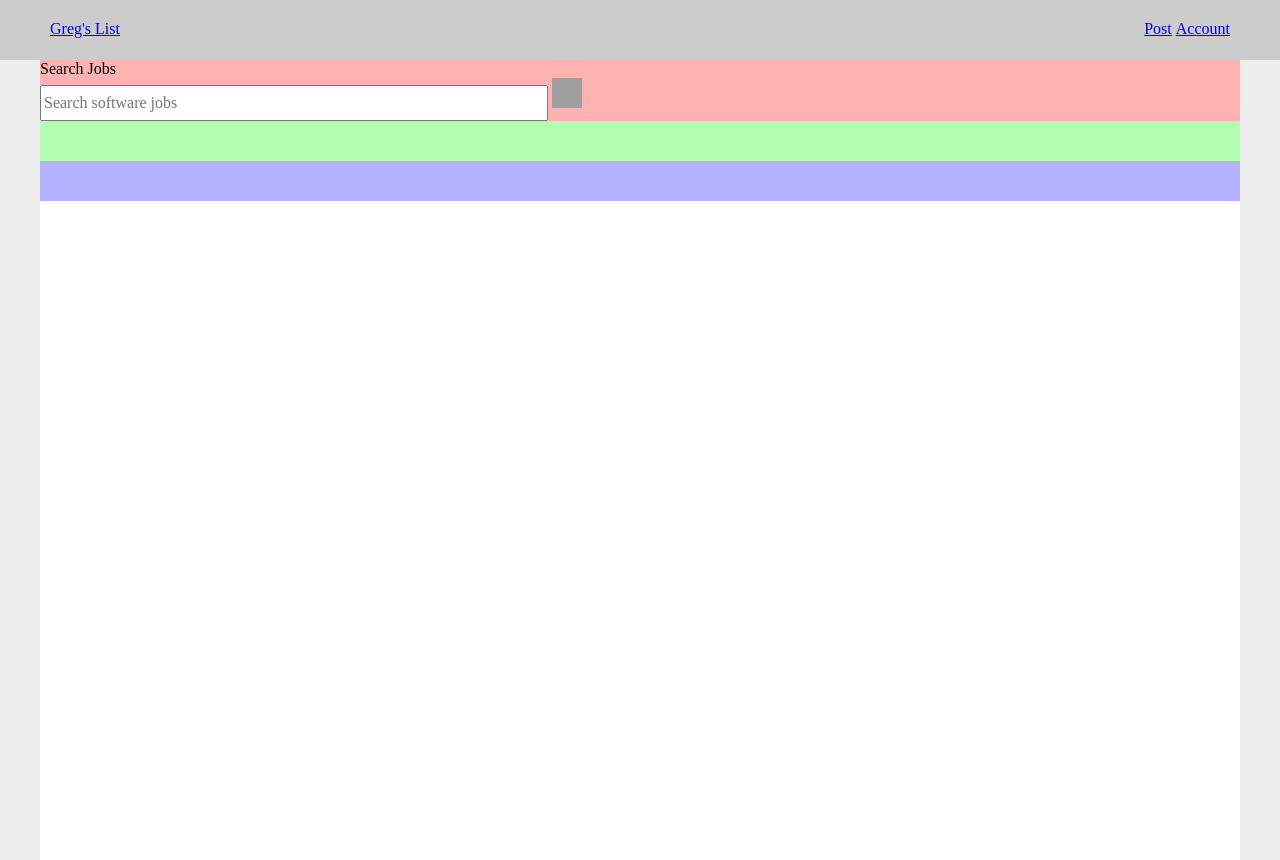
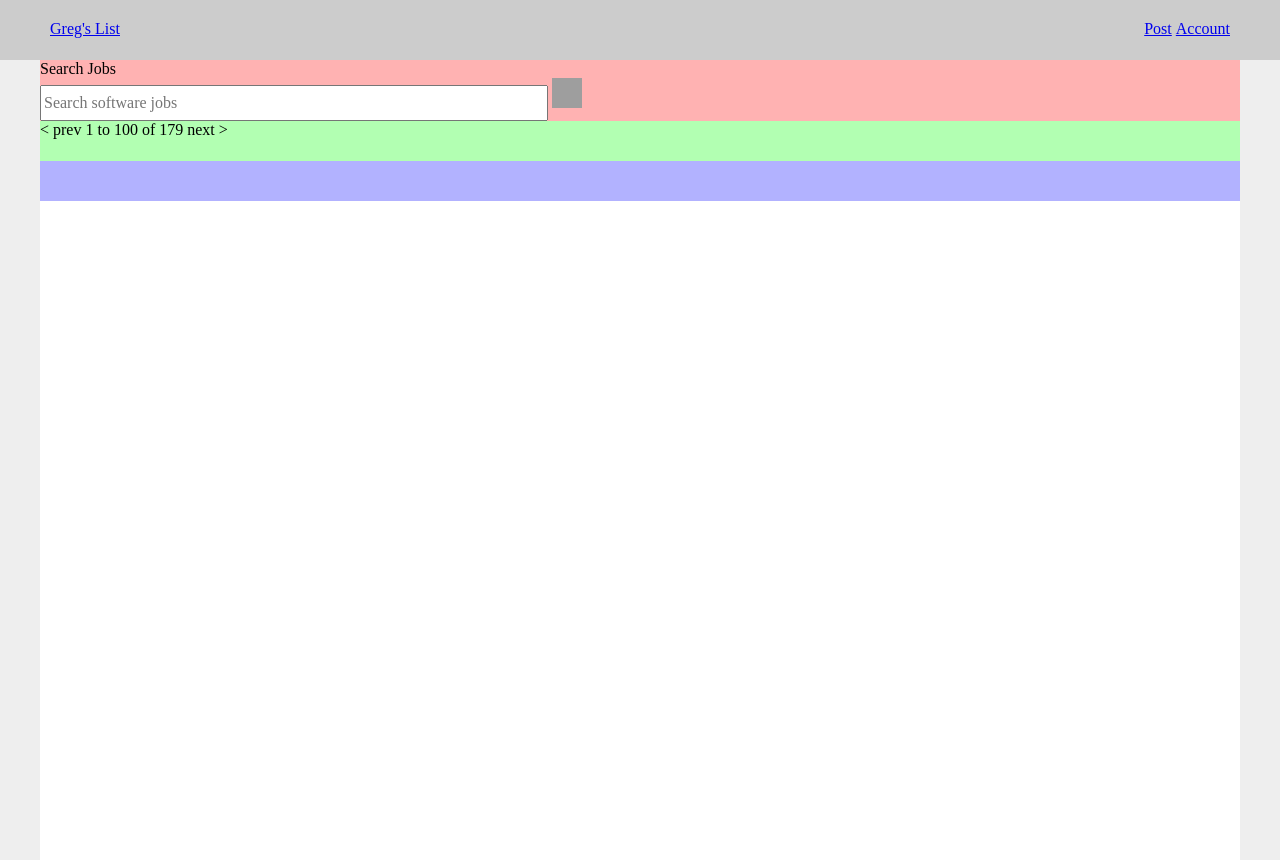
Before and after one commit to sjlutterbie/thinkful-CSS-challenge-gregsList, a plain HTML site: page index.html in a window 1280 px wide. Drawn offline with nearby package versions, Linux system fonts and the light colour scheme; grey boxes are pictures that could not be loaded.

Commit message:
Used span to create prev, loc, and next searchbar results navigation items

```diff
--- a/index.html
+++ b/index.html
@@ -47,7 +47,9 @@
 
             <!-- ===SEARCH RESULTS NAV=== -->
             <div class="searchbar-results-nav">
-
+                <span class="searchbar-nav-prev">< prev</span>
+                <span class="searchbar-nav-loc">1 to 100 of 179</span>
+                <span class="searchbar-nav-next">next ></span>
             </div>
 
             <!-- ===SEARCH BAR RESULTS=== --->
```
